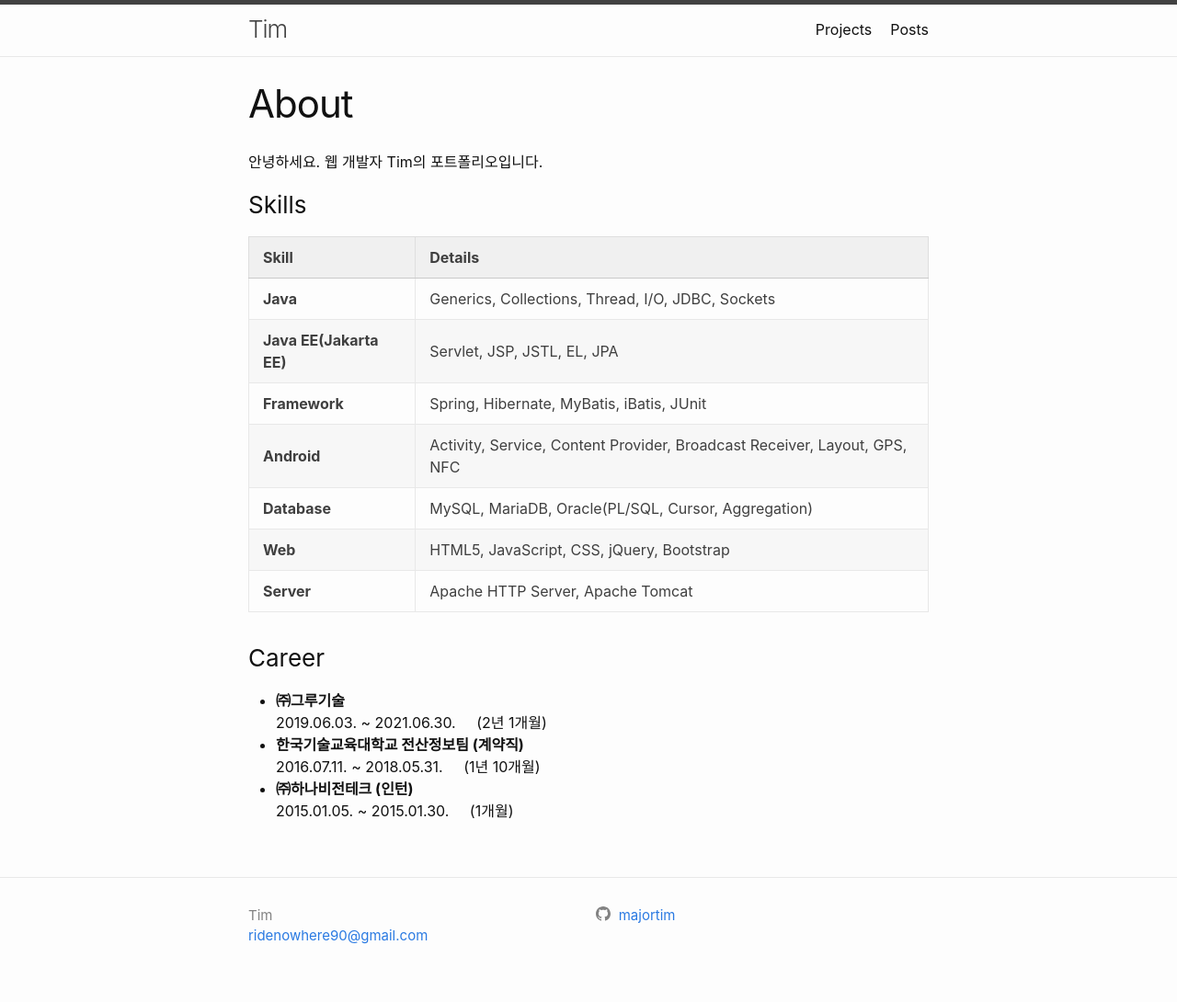
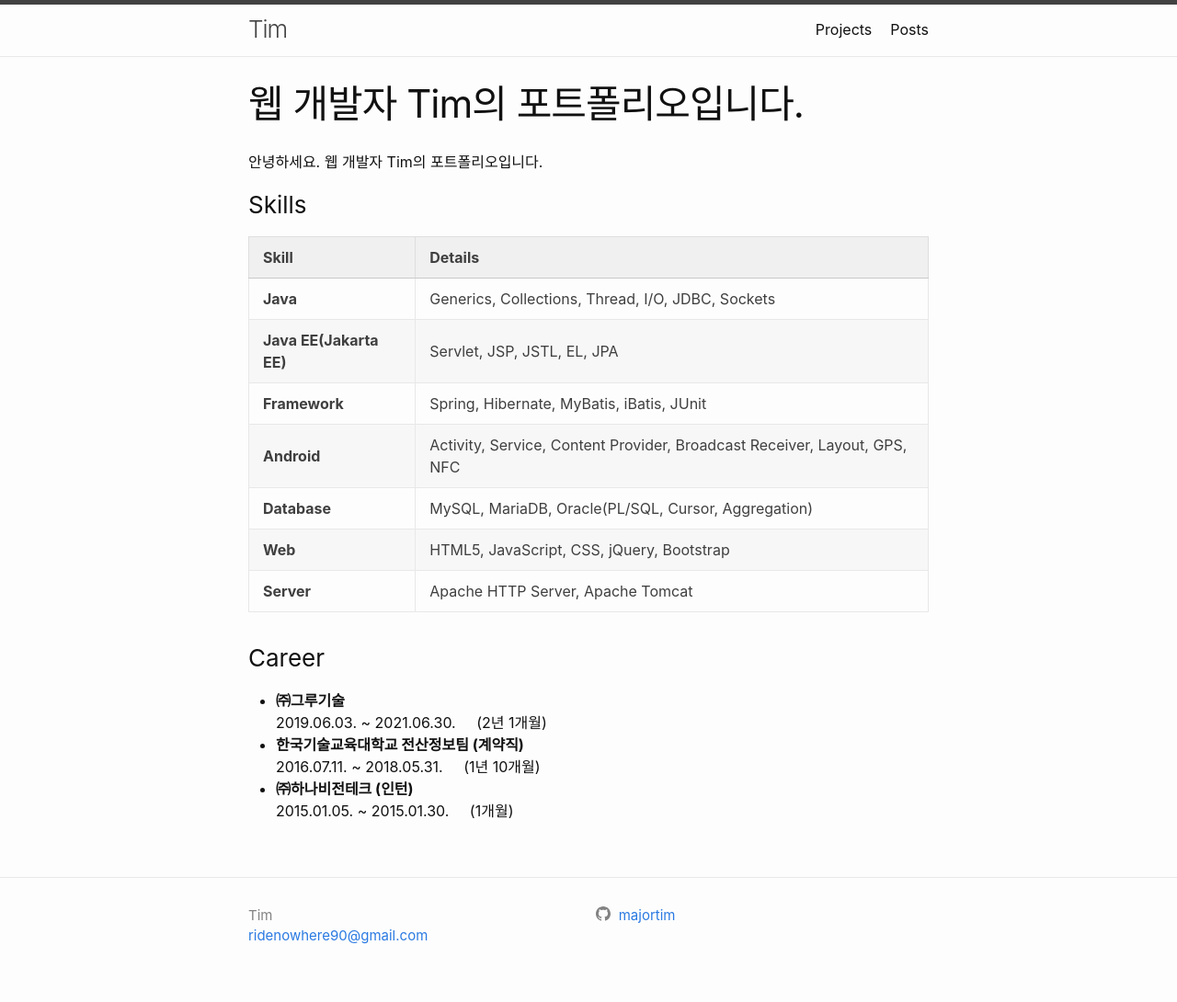
Before and after one commit to majortim/majortim.github.io, a Jekyll site: the page built from index.md, in a window 1280 px wide. Shown: the whole page at 92% size. Built offline with Jekyll 4.4.1, drawn with Linux system fonts in a browser that asks for light colours.

Commit message:
title 메타태그 수정

```diff
--- a/index.md
+++ b/index.md
@@ -1,6 +1,6 @@
 ---
 layout: page
-title: About
+title: 웹 개발자 Tim의 포트폴리오입니다.
 description: 웹 개발자 Tim의 포트폴리오입니다. Java / Web / Spring / JPA
 ---
 
```
